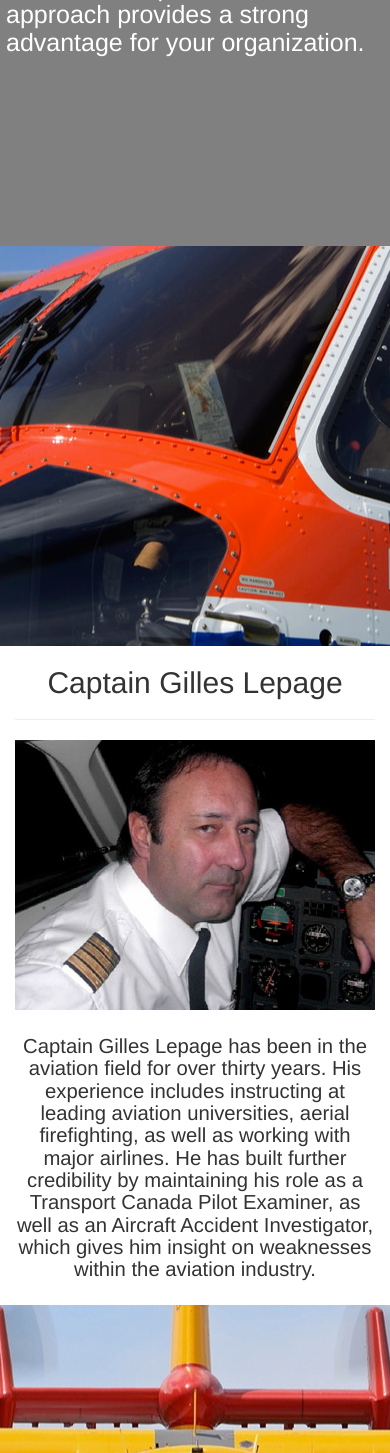
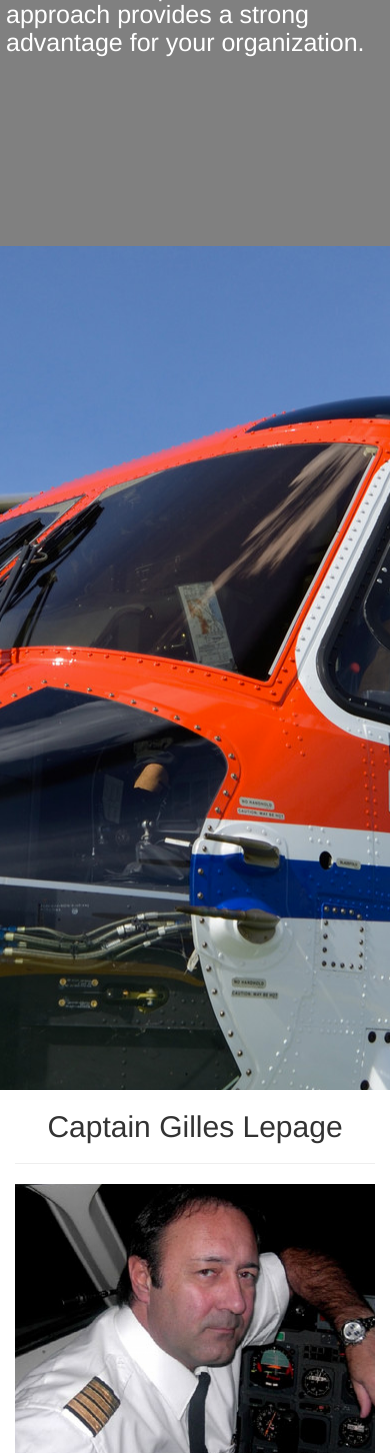
Before and after one commit to zrivest/cockpit_managment_promo_site, a PHP site: page / in a window 390 px wide. Shown: the part 1897-3350 px from the top of the page. Run offline with PHP 8.4, Linux system fonts and the light colour scheme.

Commit message:
more changes

```diff
--- a/css/stylish-portfolio.css
+++ b/css/stylish-portfolio.css
@@ -316,6 +316,10 @@ i.scroll:hover {
 
   .callout {
     background: url(../img/helicopter.jpg) no-repeat center center scroll;
+    display: table;
+    height: 100%;
+    width: 100%;
+    position: relative;
   }
 
   .callout2 {
```
